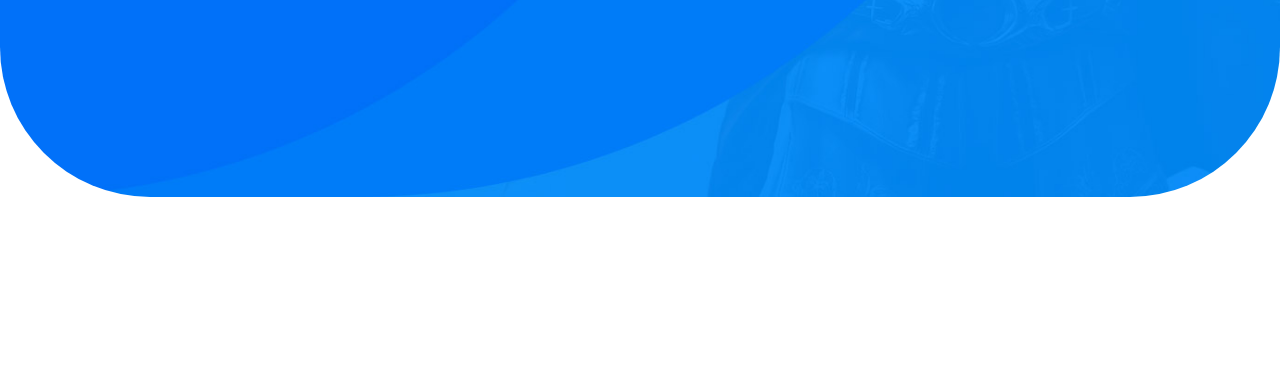
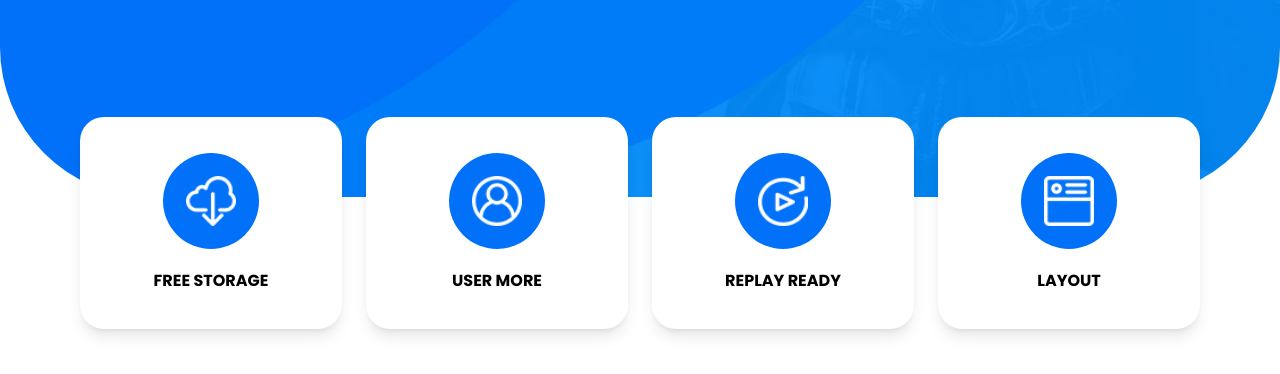
Before and after one commit to kazimorwan498/LUGX_Gaming_Website, a website: page index.html in a window 1280 px wide. Shown: the part 684-1058 px from the top of the page. Before the commit the page ends 881 px from the top, so only its background shows below. Drawn offline with Linux system fonts and the light colour scheme.

Commit message:
added feature section

```diff
--- a/index.html
+++ b/index.html
@@ -91,7 +91,9 @@
                 </div>
             </div>
 
-            <div class="w-full lg:w-3/6 flex gap-x-6 justify-center md:justify-between lg:justify-end">
+            <div
+                class="w-full lg:w-3/6 flex gap-x-6 justify-center md:justify-between lg:justify-end"
+            >
                 <div class="h-full relative" style="width: 355px">
                     <img
                         class="h-full rounded-3xl"
@@ -108,7 +110,10 @@
                         -40%
                     </span>
                 </div>
-                <div class="hidden md:inline-block lg:hidden h-full relative" style="width: 355px">
+                <div
+                    class="hidden md:inline-block lg:hidden h-full relative"
+                    style="width: 355px"
+                >
                     <img
                         class="h-full rounded-3xl"
                         src="./src/img/banner-image.jpg"
@@ -127,11 +132,74 @@
             </div>
         </section>
 
-        <section></section>
-
-        <script
-            src="https://kit.fontawesome.com/a94f7bd7b2.js"
-            crossorigin="anonymous"
-        ></script>
+        <!-- Feature Section -->
+        <section
+            class="grid grid-cols-4 justify-items-center items-center px-20 gap-6 relative -top-20 feature"
+        >
+            <a
+                class="flex flex-col items-center gap-5 p-9 w-full bg-white rounded-3xl shadow-lg"
+                href="#"
+            >
+                <div
+                    class="w-24 h-24 bg-primary flex items-center justify-center rounded-full transition-all duration-200"
+                >
+                    <img
+                        class=""
+                        src="./src/img/featured-01.png"
+                        alt="featured-01"
+                        style="height: 50; width: 50px"
+                    />
+                </div>
+                <span class="font-bold uppercase">Free Storage</span>
+            </a>
+            <a
+                class="flex flex-col items-center gap-5 p-9 w-full bg-white rounded-3xl shadow-lg"
+                href="#"
+            >
+                <div
+                    class="w-24 h-24 bg-primary flex items-center justify-center rounded-full transition-all duration-200"
+                >
+                    <img
+                        class=""
+                        src="./src/img/featured-02.png"
+                        alt="featured-02"
+                        style="height: 50; width: 50px"
+                    />
+                </div>
+                <span class="font-bold uppercase">User More</span>
+            </a>
+            <a
+                class="flex flex-col items-center gap-5 p-9 w-full bg-white rounded-3xl shadow-lg"
+                href="#"
+            >
+                <div
+                    class="w-24 h-24 bg-primary flex items-center justify-center rounded-full transition-all duration-200"
+                >
+                    <img
+                        class=""
+                        src="./src/img/featured-03.png"
+                        alt="featured-03"
+                        style="height: 50; width: 50px"
+                    />
+                </div>
+                <span class="font-bold uppercase">Replay Ready</span>
+            </a>
+            <a
+                class="flex flex-col items-center gap-5 p-9 w-full bg-white rounded-3xl shadow-lg"
+                href="#"
+            >
+                <div
+                    class="w-24 h-24 bg-primary flex items-center justify-center rounded-full transition-all duration-200"
+                >
+                    <img
+                        class=""
+                        src="./src/img/featured-04.png"
+                        alt="featured-04"
+                        style="height: 50; width: 50px"
+                    />
+                </div>
+                <span class="font-bold uppercase">Layout</span>
+            </a>
+        </section>
     </body>
 </html>
--- a/src/input.css
+++ b/src/input.css
@@ -9,6 +9,15 @@
     padding: 0;
     box-sizing: border-box;
     font-family: "Poppins", sans-serif;
+}
+
+:root {
+    --primary: rgb(0, 113, 248);
+    --secondary: rgb(238, 98, 107);
+    --secondaryHover: rgb(207, 79, 86);
+    --secondaryActive: rgb(170, 65, 71);
+    --white: rgb(255, 255, 255);
+    --black: rgb(0, 0, 0);
 }
 
 .home {
@@ -43,3 +52,7 @@
     height: 12px;
     width: 203px;
 }
+
+.feature > a:hover > div {
+    background-color: var(--secondary);
+}
```
Also changed, not shown: src/img/featured-01.png (added), src/img/featured-02.png (added), src/img/featured-03.png (added), src/img/featured-04.png (added), src/output.css.
